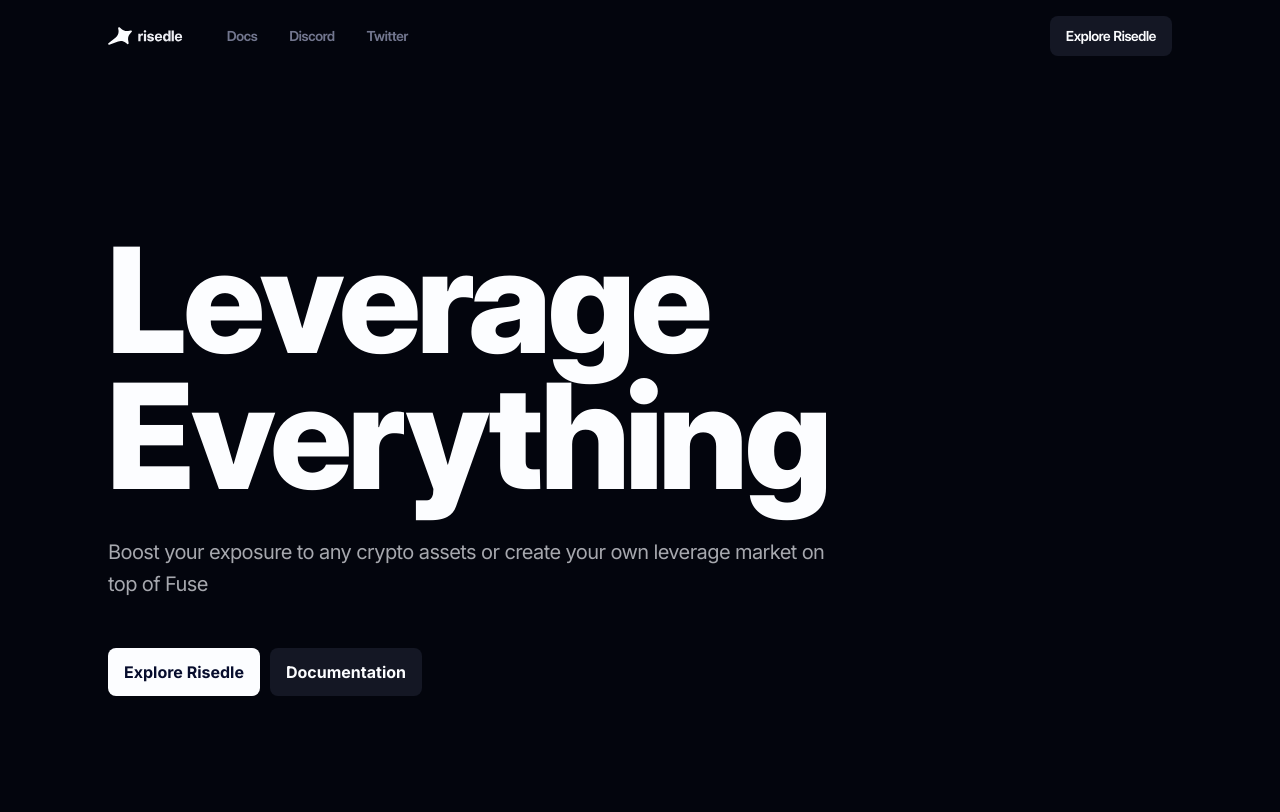
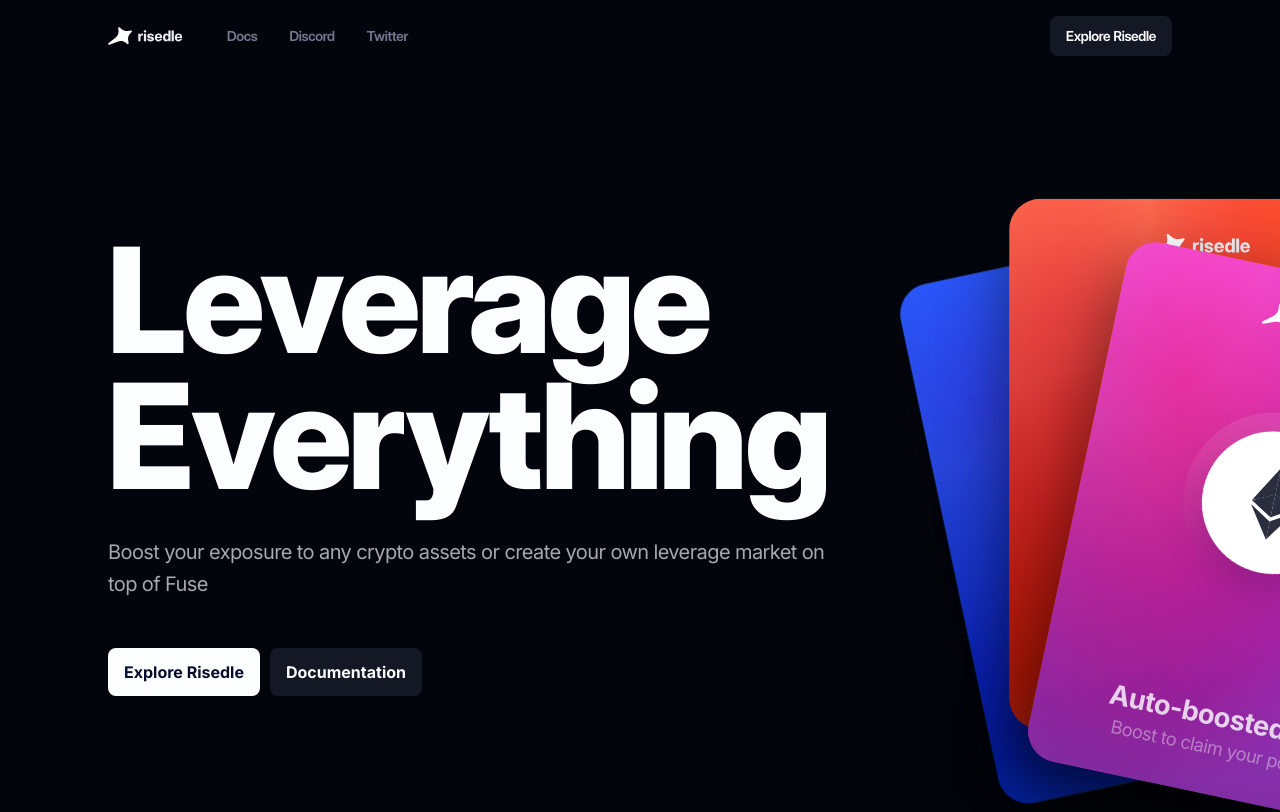
Before and after one commit to math-marcellino/risedle-landing, a Next.js app: page / in a window 1280 px wide. Shown: the top 812 px of the page. Built offline with nearby package versions, Linux system fonts and the light colour scheme; a web font is replaced by a local one.

Commit message:
feat: fix overflow issue

```diff
--- a/components/FirstJumbotron/index.tsx
+++ b/components/FirstJumbotron/index.tsx
@@ -55,11 +55,11 @@
                     </Button>
                 </Flex>
             </Flex>
-            {/* <ThreeCards
+            <ThreeCards
                 position={{ base: 'relative', tablet: 'absolute' }}
                 right="0"
                 translateX={{ base: '0', tablet: '60%' }}
-            /> */}
+            />
         </Flex>
     );
 };
--- a/themes/index.ts
+++ b/themes/index.ts
@@ -25,9 +25,9 @@
     config,
     styles: {
         global: () => ({
-            body: {
+            'html, body': {
                 bg: '#03050D',
-                overflowX: 'hidden'
+                overflowX: 'hidden',
             },
         }),
     },
```
